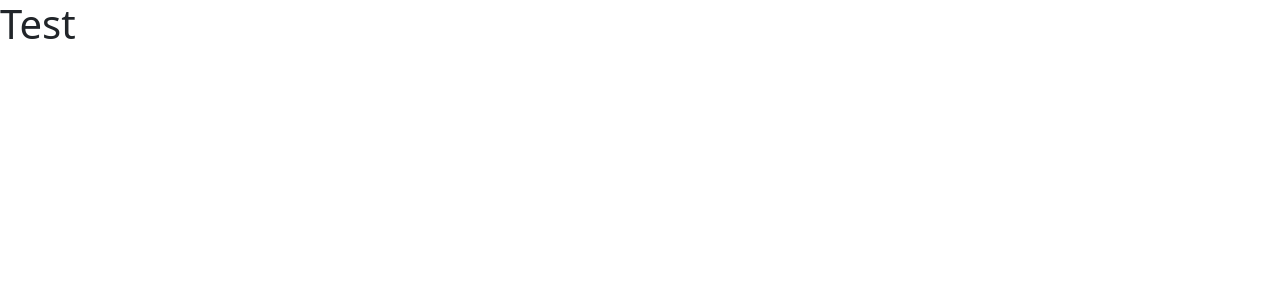
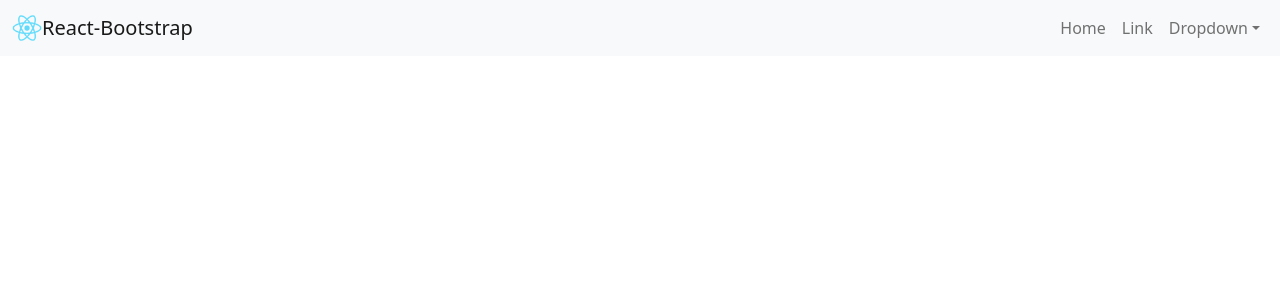
Before and after one commit to synrgy-final-project-team-a/frontend-fsw, a React (Create React App) app: page / in a window 1280 px wide. Shown: the top 300 px of the page. Built offline with nearby package versions, Linux system fonts and the light colour scheme.

Commit message:
deploy vercel

```diff
--- a/src/App.jsx
+++ b/src/App.jsx
@@ -1,13 +1,13 @@
-import { Route, Routes } from "react-router-dom";
+import { BrowserRouter, Route, Routes } from "react-router-dom";
 import Landing from "./pages/landing";
 
 const App = () => {
 	return (
-		<>
+		<BrowserRouter>
 			<Routes>
 				<Route path="/" element={<Landing />} />
 			</Routes>
-		</>
+		</BrowserRouter>
 	);
 }
 
--- a/src/components/navbar.jsx
+++ b/src/components/navbar.jsx
@@ -1,6 +1,34 @@
-const Navbar = () => {
+import { Navbar, Container, Nav, NavDropdown } from "react-bootstrap"
+import logo from "../assets/images/logo.svg"
+
+const NavbarComponent = () => {
 	return (
-		<h1>Test</h1>
+		<Navbar bg="light" expand="lg">
+			<Container fluid>
+				<Navbar.Brand href="#home">
+					<img src="./logo192.png" width="30" height="30" className="d-inline-block align-top" alt="..." />
+					React-Bootstrap
+				</Navbar.Brand>
+				<Navbar.Toggle aria-controls="basic-navbar-nav" />
+				<Navbar.Collapse id="basic-navbar-nav">
+					<Nav className="ms-auto">
+						<Nav.Link href="#home">Home</Nav.Link>
+						<Nav.Link href="#link">Link</Nav.Link>
+						<NavDropdown title="Dropdown" id="basic-nav-dropdown">
+							<NavDropdown.Item href="#action/3.1">Action</NavDropdown.Item>
+							<NavDropdown.Item href="#action/3.2">
+								Another action
+							</NavDropdown.Item>
+							<NavDropdown.Item href="#action/3.3">Something</NavDropdown.Item>
+							<NavDropdown.Divider />
+							<NavDropdown.Item href="#action/3.4">
+								Separated link
+							</NavDropdown.Item>
+						</NavDropdown>
+					</Nav>
+				</Navbar.Collapse>
+			</Container>
+		</Navbar>
 	)
 }
-export default Navbar
+export default NavbarComponent
--- a/src/index.jsx
+++ b/src/index.jsx
@@ -1,7 +1,6 @@
 import React from 'react';
 import ReactDOM from 'react-dom/client';
-import { BrowserRouter } from 'react-router-dom';
-import App from './App.jsx';
+import App from './App';
 import reportWebVitals from './reportWebVitals';
 import { Provider } from 'react-redux';
 import store from './store';
@@ -12,11 +11,9 @@ const rootStore = store()
 const root = ReactDOM.createRoot(document.getElementById('root'));
 root.render(
 	<React.StrictMode>
-		<BrowserRouter>
-			<Provider store={rootStore}>
-				<App />
-			</Provider>
-		</BrowserRouter>
+		<Provider store={rootStore}>
+			<App />
+		</Provider>
 	</React.StrictMode>
 );
 
```
Also changed, not shown: src/specs/setupTests.js (added, +5 -0 lines), 1 other file (tests, documents, lock files or other folders).
